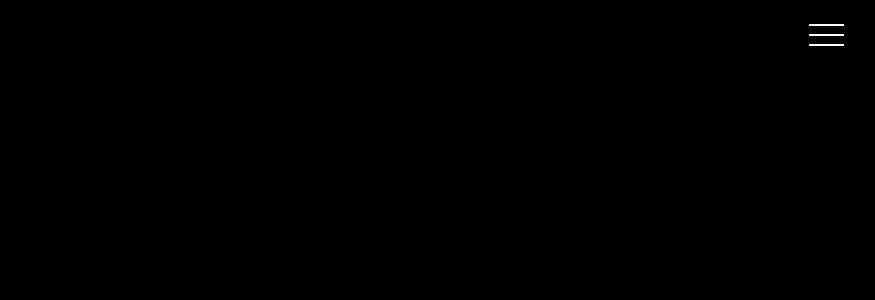
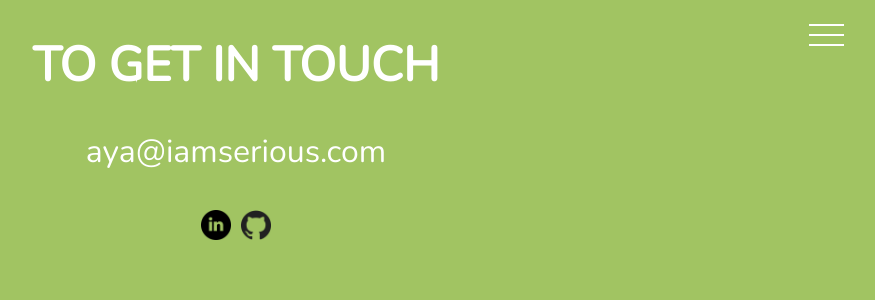
Before and after one commit to PyonAU/my-cv, a Next.js app: page /contact in a window 1280 px wide. Shown: the top 300 px of the page, without its empty margins (404-1279 px from the left). Built offline with nearby package versions, Linux system fonts and the light colour scheme.

Commit message:
feat: add contents in contact page

```diff
--- /dev/null
+++ b/app/contact/contact.module.css
@@ -0,0 +1,21 @@
+.container {
+  text-align: center;
+}
+
+.title {
+  color: var(--primaryColor);
+  font-size: 3rem;
+}
+
+.email {
+  color: var(--primaryColor);
+  font-size: 2rem;
+}
+
+.icons {
+  margin: 5px;
+}
+
+.loading {
+  color: var(--primaryColor);
+}
--- a/app/contact/page.jsx
+++ b/app/contact/page.jsx
@@ -1,9 +1,49 @@
-import React from 'react'
+'use client';
+
+import styles from './contact.module.css';
+import Link from 'next/link';
+import Image from 'next/image';
+import React from 'react';
 
 const ContactPage = () => {
   return (
-    <h1>ContactPage</h1>
-  )
-}
+    <>
+      <style global jsx>
+        {`
+          html,
+          body {
+            background: #a1c462;
+          }
+        `}
+      </style>
+      <p className={styles.container}>
+        <h1 className={styles.title}>TO GET IN TOUCH</h1>
+      </p>
+      <div className={styles.container}>
+        <p className={styles.email}>aya@iamserious.com</p>
+      </div>
+      <div className={styles.container}>
+        <Link href="https://www.linkedin.com/in/ayako-bennett" target="_blank">
+          <Image
+            src="/images/linkedin.png"
+            width={30}
+            height={30}
+            alt="linkedin image"
+            className={styles.icons}
+          />
+        </Link>
+        <Link href="https://github.com/PyonAU" target="_blank">
+          <Image
+            src="/images/github.png"
+            width={30}
+            height={30}
+            alt="github image"
+            className={styles.icons}
+          />
+        </Link>
+      </div>
+    </>
+  );
+};
 
 export default ContactPage;
```
Also changed, not shown: app/contact/loarding.jsx (added, +9 -0 lines), public/images/github.png (added), public/images/linkedin.png (added).
